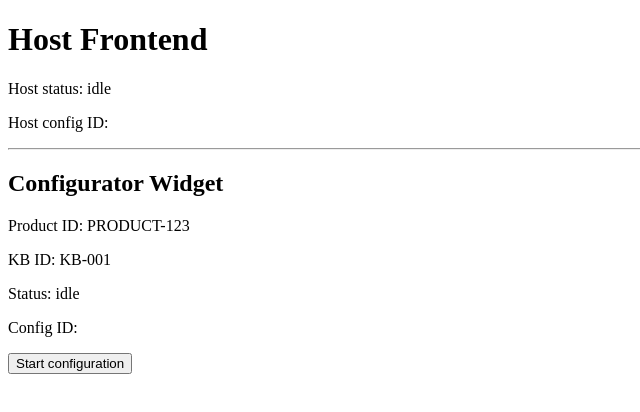
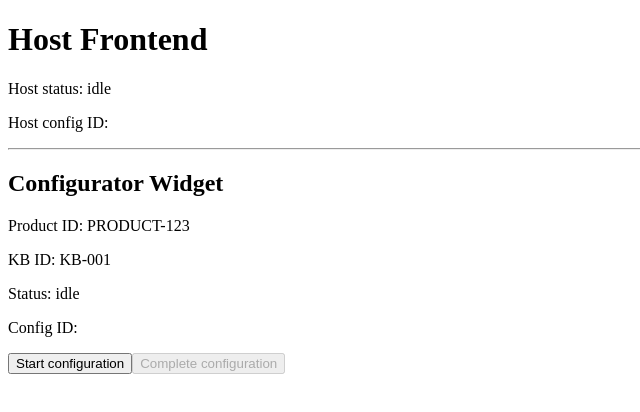
Before and after one commit to mwalexandra/configurator-prototype, an Angular app in the folder widget-angular/: page / in a window 1280 px wide. Shown: the top 412 px of the page, without its empty margins (0-640 px from the left). Built offline with nearby package versions, Linux system fonts and the light colour scheme.

Commit message:
widget: completion flow

```diff
--- a/widget-angular/src/app/app.html
+++ b/widget-angular/src/app/app.html
@@ -1,8 +1,9 @@
 <h1>Host Frontend</h1>
 
 <p>Host status: {{ hostStatus() }}</p>
-<p>Host config ID: {{ hostConfigId() }}</p>
+<p>Host config ID: {{ hostConfigId() ?? '' }}</p>
 <p *ngIf="hostError()">Host error: {{ hostError() }}</p>
+
 
 <hr />
 
@@ -14,3 +15,15 @@
   (configurationCompleted)="onConfigurationCompleted($event)"
   (errorOccurred)="onError($event)">
 </app-configurator-widget>
+
+<p *ngIf="hostStatus() === 'started'">
+  Configuration was started successfully.
+</p>
+
+<div *ngIf="hostStatus() === 'completed' && completionSummary() as summary">
+  <p>Configuration completed successfully.</p>
+  <p>Product ID: {{ summary.productId }}</p>
+  <p>KB ID: {{ summary.kbId }}</p>
+  <p>Config ID: {{ summary.configId }}</p>
+  <p>Selected color: {{ summary.selectedColor }}</p>
+</div>
--- a/widget-angular/src/app/app.ts
+++ b/widget-angular/src/app/app.ts
@@ -1,6 +1,9 @@
 import { Component, signal } from '@angular/core';
 import { CommonModule } from '@angular/common';
-import { ConfiguratorWidgetComponent } from './configurator-widget/configurator-widget.component';
+import {
+  ConfiguratorWidgetComponent,
+  ConfigurationSummary
+ } from './configurator-widget/configurator-widget.component';
 
 @Component({
   selector: 'app-root',
@@ -11,18 +14,21 @@ import { ConfiguratorWidgetComponent } from './configurator-widget/configurator-
 })
 export class App {
   hostConfigId = signal<string | null>(null);
-  hostStatus = signal<'idle' | 'running' | 'completed' | 'error'>('idle');
+  hostStatus = signal<'idle' | 'started' | 'completed' | 'error'>('idle');
   hostError = signal<string | null>(null);
+  completionSummary = signal<ConfigurationSummary | null>(null);
 
   onConfigurationStarted(configId: string): void {
     this.hostConfigId.set(configId);
-    this.hostStatus.set('running');
+    this.hostStatus.set('started');
     this.hostError.set(null);
   }
 
-  onConfigurationCompleted(event: { configId: string; summary: unknown }): void {
-    this.hostConfigId.set(event.configId);
+  onConfigurationCompleted(summary: ConfigurationSummary ): void {
+    this.hostConfigId.set(summary.configId);
     this.hostStatus.set('completed');
+    this.completionSummary.set(summary);
+    this.hostError.set(null);
   }
 
   onError(event: { errorCode: string; message: string }): void {
--- a/widget-angular/src/app/configurator-widget/configurator-widget.component.html
+++ b/widget-angular/src/app/configurator-widget/configurator-widget.component.html
@@ -27,4 +27,9 @@
   </div>
 
   <p *ngIf="errorMessage()">{{ errorMessage() }}</p>
+
+  <button (click)="completeConfiguration()" [disabled]="!configId()">
+    Complete configuration
+  </button>
+
 </div>
--- a/widget-angular/src/app/configurator-widget/configurator-widget.component.ts
+++ b/widget-angular/src/app/configurator-widget/configurator-widget.component.ts
@@ -1,6 +1,14 @@
 import { Component, Input, output, signal } from '@angular/core';
 import { CommonModule } from '@angular/common';
 import { ConfigurationApiService } from '../services/configuration-api.service';
+
+export interface ConfigurationSummary {
+  productId: string;
+  kbId: string;
+  configId: string;
+  selectedColor: string;
+  status: 'completed';
+}
 
 @Component({
   selector: 'app-configurator-widget',
@@ -16,7 +24,7 @@ export class ConfiguratorWidgetComponent {
   @Input() local: string = 'de';
 
   configurationStarted = output<string>();
-  configurationCompleted = output<{ configId: string; summary: unknown }>();
+  configurationCompleted = output<ConfigurationSummary>();
   errorOccurred = output<{ errorCode: string; message: string }>();
 
   configId = signal<string | null>(null);
@@ -71,26 +79,31 @@ export class ConfiguratorWidgetComponent {
       next: () => {
         this.status.set('completed');
       },
-      error: (error) => {
+      error: () => {
         this.status.set('error');
         this.errorMessage.set('Failed to update configuration');
         this.errorOccurred.emit({
           errorCode: 'CONFIG_PATCH_FAILED',
           message: 'Failed to update configuration'
         });
-        console.error(error);
+        console.error(this.errorMessage());
       }
     });
   }
 
-  completeConfiguration(summary: unknown): void {
+  completeConfiguration(): void {
     const currentConfigId = this.configId();
     if (!currentConfigId) return;
 
+    const summary: ConfigurationSummary = {
+      productId: this.productId,
+      kbId: this.kbId,
+      configId: currentConfigId,
+      selectedColor: this.selectedColor(),
+      status: 'completed'
+    };
+
     this.status.set('completed');
-    this.configurationCompleted.emit({
-      configId: currentConfigId,
-      summary
-    });
+    this.configurationCompleted.emit(summary);
   }
 }
```
